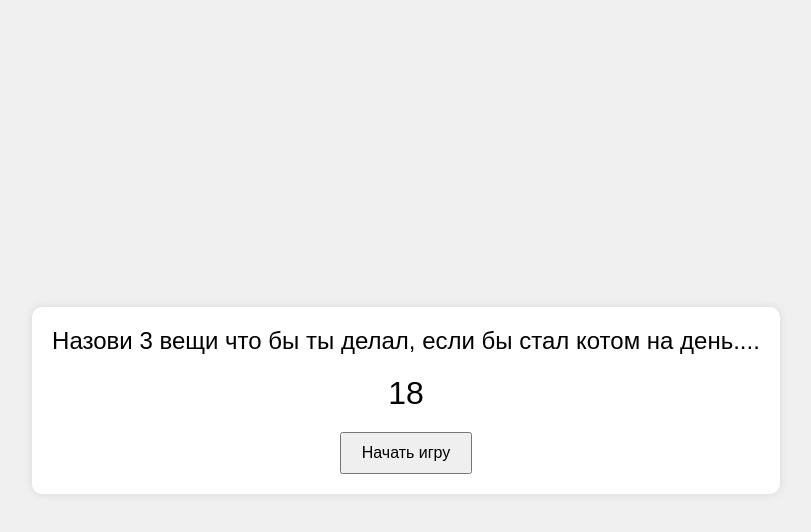
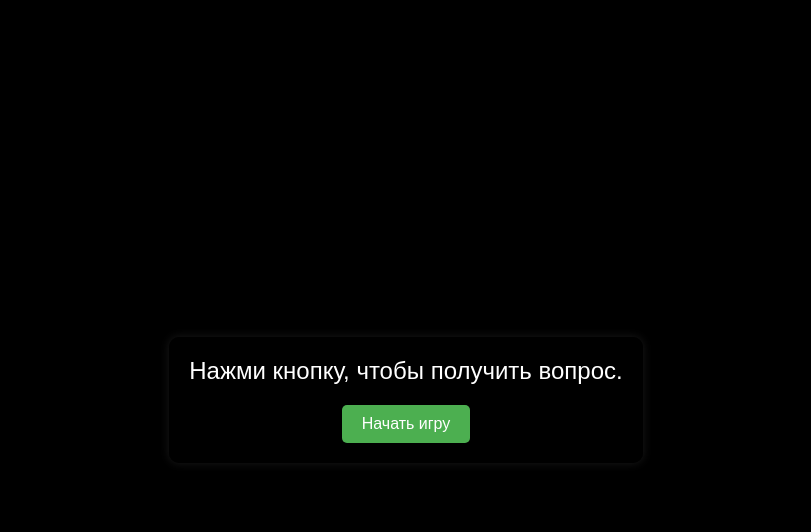
Before and after one commit to xelzik/xelzik.github.io, a plain HTML site: page index.html in a window 1280 px wide. Both pictures are taken after a click on the button "Начать игру". Shown: the whole page, without its empty margins (234-1045 px from the left). Drawn offline with Linux system fonts and the light colour scheme.

Commit message:
index.html

```diff
--- a/index.html
+++ b/index.html
@@ -11,15 +11,16 @@
             justify-content: center;
             align-items: center;
             height: 100vh;
-            background-color: #f0f0f0;
+            background-color: black;
             margin: 0;
+            color: white;
         }
         #container {
             text-align: center;
-            background: white;
+            background: rgba(0, 0, 0, 0.8);
             padding: 20px;
             border-radius: 10px;
-            box-shadow: 0 0 10px rgba(0, 0, 0, 0.1);
+            box-shadow: 0 0 10px rgba(255, 255, 255, 0.1);
         }
         #question {
             font-size: 1.5em;
@@ -33,6 +34,13 @@
             padding: 10px 20px;
             font-size: 1em;
             cursor: pointer;
+            background-color: #4CAF50;
+            color: white;
+            border: none;
+            border-radius: 5px;
+        }
+        button:hover {
+            background-color: #45a049;
         }
     </style>
 </head>
@@ -108,19 +116,4 @@
             timeLeft = 20;
             document.getElementById('timer').textContent = timeLeft;
             clearInterval(timerInterval);
-            timerInterval = setInterval(updateTimer, 1000);
-        }
-
-        function updateTimer() {
-            if (timeLeft > 0) {
-                timeLeft--;
-                document.getElementById('timer').textContent = timeLeft;
-            } else {
-                clearInterval(timerInterval);
-                document.getElementById('question').textContent = 'Время вышло!';
-                document.getElementById('alarm').play();
-            }
-        }
-    </script>
-</body>
-</html>
+            timerInterval =
```
